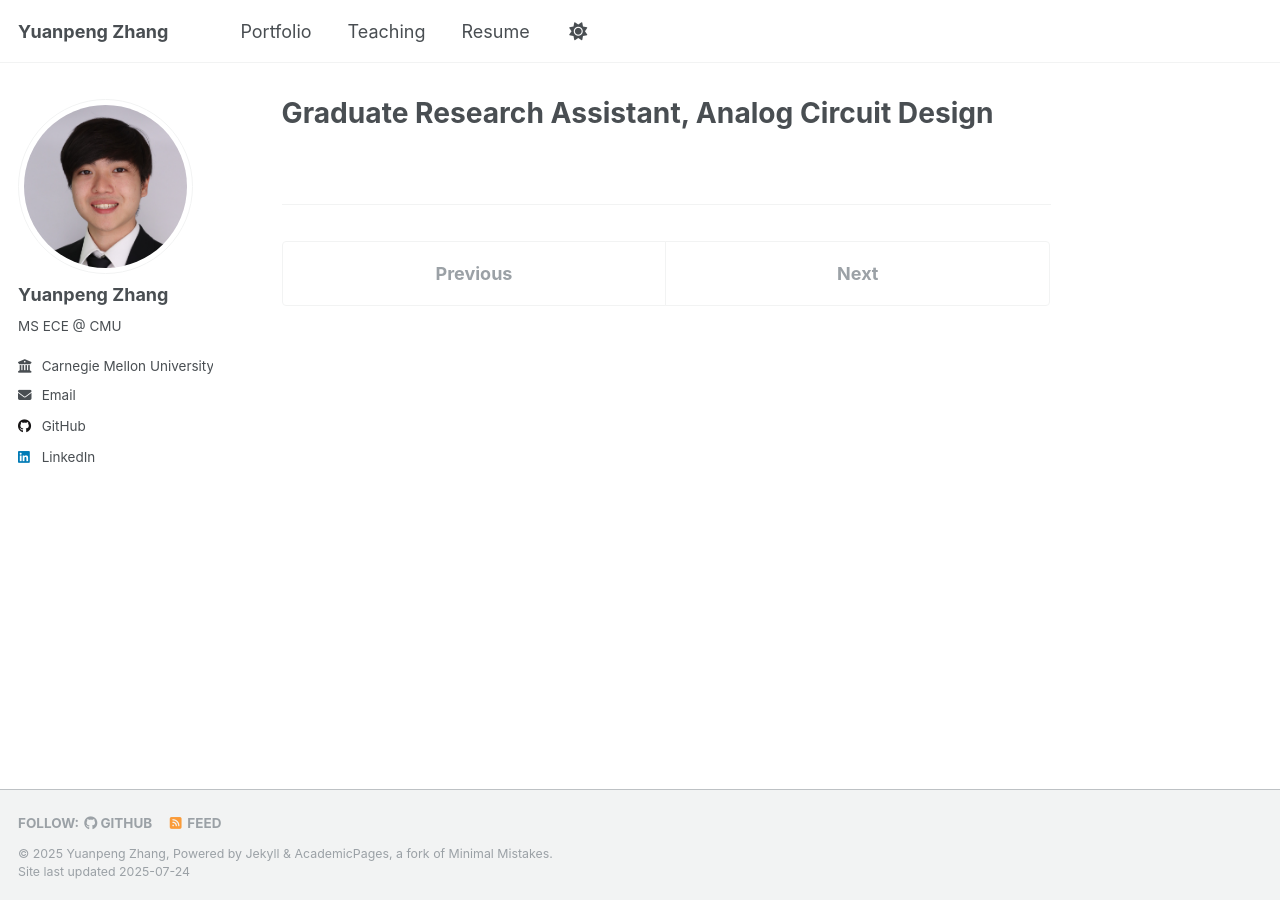
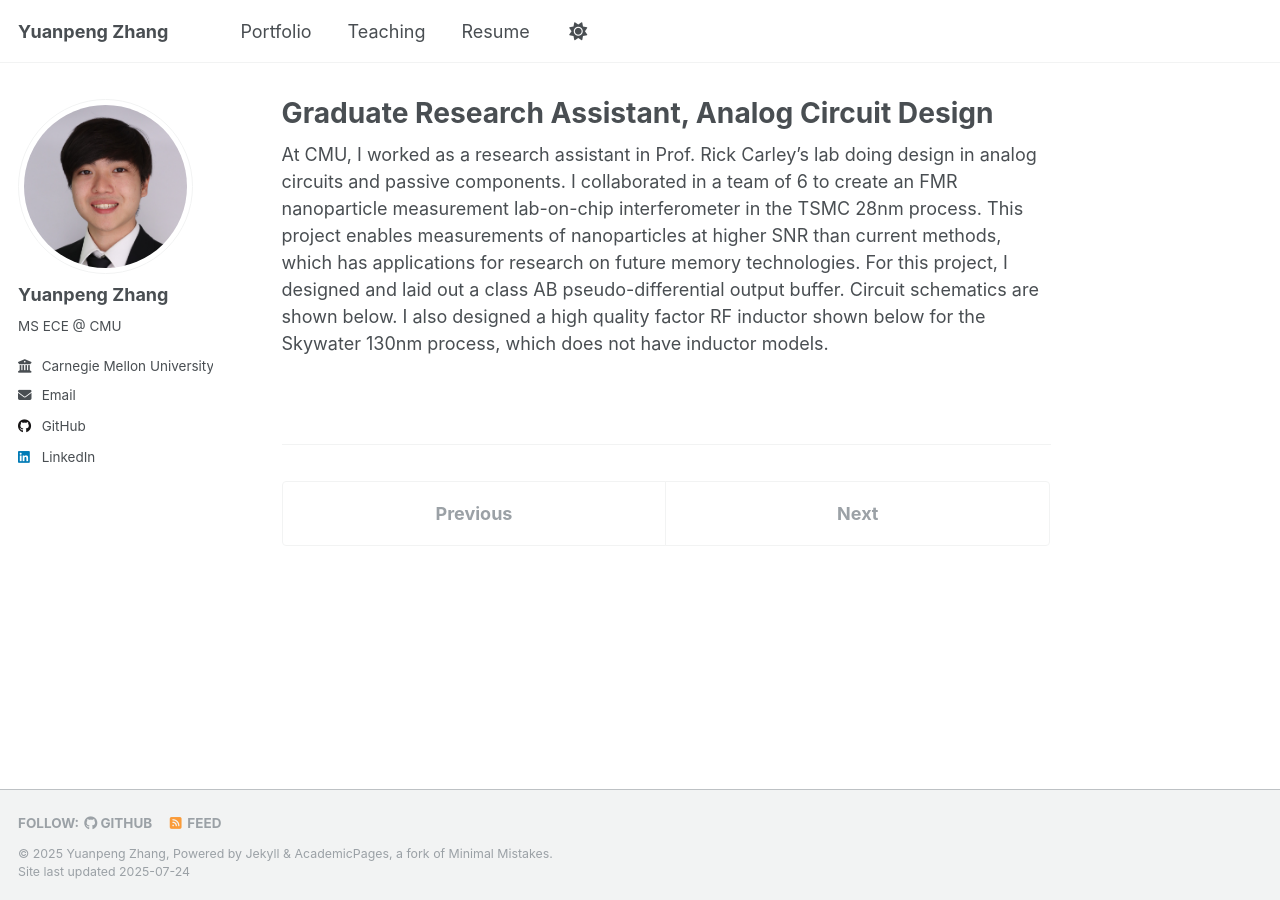
Before and after one commit to yuanpenguin/yuanpenguin.github.io, a Jekyll site: the page built from _portfolio/portfolio-3.md, in a window 1280 px wide. Built offline with Jekyll 4.4.1, drawn with Linux system fonts in a browser that asks for light colours; a script that is not in the unit is left out.

Commit message:
Update portfolio-3.md

```diff
--- a/_portfolio/portfolio-3.md
+++ b/_portfolio/portfolio-3.md
@@ -3,3 +3,5 @@ title: "Graduate Research Assistant, Analog Circuit Design"
 excerpt: "Prof. Rick Carley's Research Group, Carnegie Mellon University <br/><br><img src='/images/swarm.JPG' width='50%' height='50%'>"
 collection: portfolio
 ---
+
+At CMU, I worked as a research assistant in Prof. Rick Carley's lab doing design in analog circuits and passive components. I collaborated in a team of 6 to create an FMR nanoparticle measurement lab-on-chip interferometer in the TSMC 28nm process. This project enables measurements of nanoparticles at higher SNR than current methods, which has applications for research on future memory technologies. For this project, I designed and laid out a class AB pseudo-differential output buffer. Circuit schematics are shown below. I also designed a high quality factor RF inductor shown below for the Skywater 130nm process, which does not have inductor models.
```
